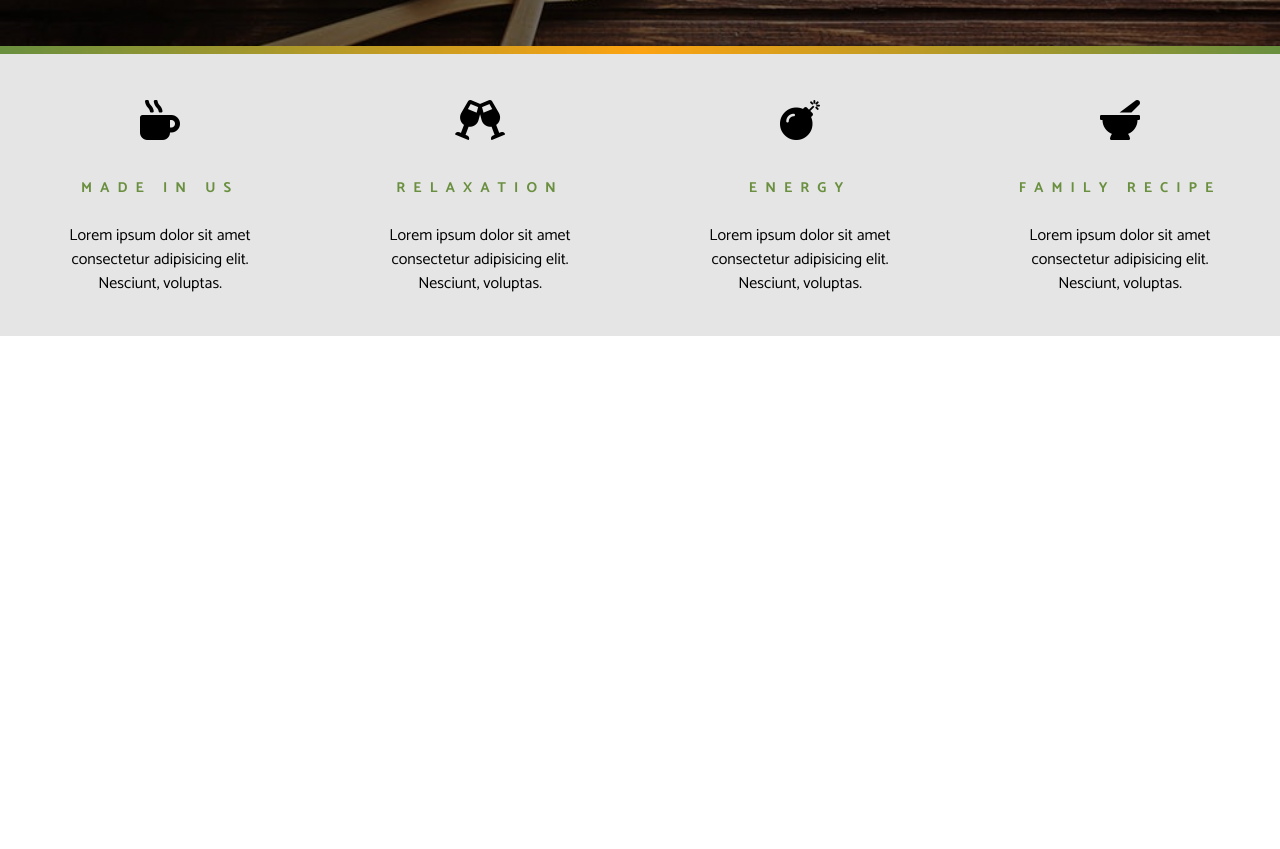
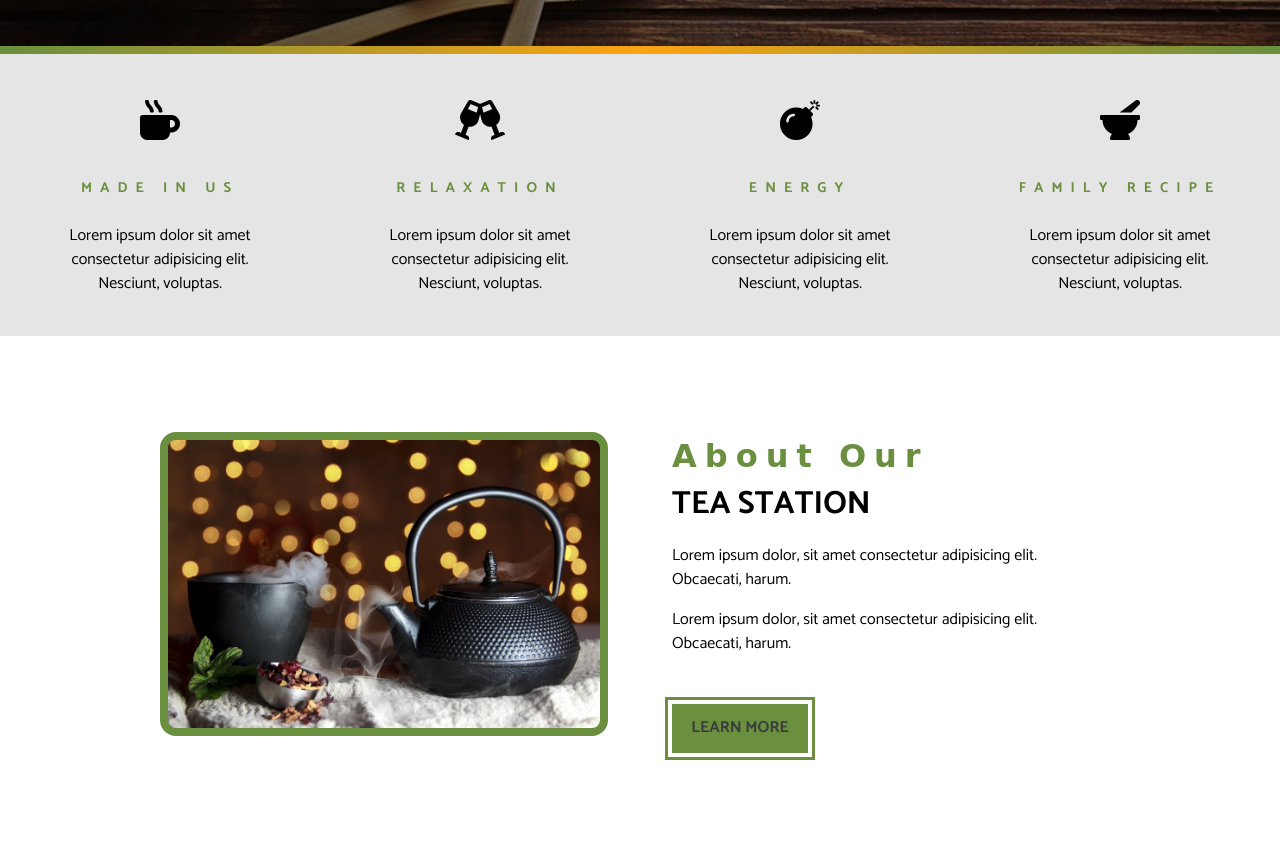
Before and after one commit to viveloper/tea-station, a plain HTML site: page index.html in a window 1280 px wide. Shown: the part 754-1603 px from the top of the page. Before the commit the page ends 1090 px from the top, so only its background shows below. Drawn offline with Linux system fonts and the light colour scheme; a web font is replaced by a local one.

Commit message:
added About

```diff
--- a/index.html
+++ b/index.html
@@ -70,5 +70,39 @@
       <!-- end of single skill -->
     </section>
     <!-- end of skills section -->
+    <!-- about section-->
+    <section class="about">
+      <div class="section-center clearfix">
+        <!-- first column -->
+        <article class="about-img">
+          <div class="about-picture-container">
+            <img
+              src="./images/about-bcg.jpeg"
+              alt="tea kettle"
+              class="about-picture"
+            />
+          </div>
+        </article>
+        <!-- second column -->
+        <article class="about-info">
+          <!-- section title -->
+          <div>
+            <h3 class="section-subtitle">about our</h3>
+            <h2 class="section-title">tea station</h2>
+          </div>
+          <!-- end of section title -->
+          <p class="about-text">
+            Lorem ipsum dolor, sit amet consectetur adipisicing elit. Obcaecati,
+            harum.
+          </p>
+          <p class="about-text">
+            Lorem ipsum dolor, sit amet consectetur adipisicing elit. Obcaecati,
+            harum.
+          </p>
+          <a href="about.html" class="main-btn">learn more</a>
+        </article>
+      </div>
+    </section>
+    <!-- end of about section-->
   </body>
 </html>
--- a/styles.css
+++ b/styles.css
@@ -40,6 +40,23 @@ a {
   display: table;
 }
 /* globals */
+.section-center {
+  padding: 4rem 0;
+  width: 80vw;
+  max-width: 1170px;
+  margin: 0 auto;
+}
+.section-subtitle {
+  font-size: 2rem;
+  font-family: var(--slantedText);
+  letter-spacing: var(--letterSpacing);
+  text-transform: capitalize;
+  color: var(--primaryColor);
+}
+.section-title {
+  font-size: 2rem;
+  text-transform: uppercase;
+}
 /* navbar */
 
 /* header */
@@ -199,3 +216,37 @@ a {
   }
 }
 /* end of skills */
+/* about */
+.about-img,
+.about-info {
+  padding: 2rem 0;
+}
+.about-picture-container {
+  background: var(--primaryColor);
+  border: 0.5rem solid var(--primaryColor);
+  border-radius: 1rem;
+  /* overflow */
+  overflow: hidden;
+}
+.about-picture {
+  width: 100%;
+  display: block;
+  transition: var(--mainTransition);
+}
+.about-picture-container:hover .about-picture {
+  opacity: 0.5;
+  transform: scale(1.2);
+}
+.about-text {
+  margin: 1rem 0;
+  max-width: 26rem;
+}
+@media screen and (min-width: 992px) {
+  .about-img,
+  .about-info {
+    float: left;
+    width: 50%;
+    padding: 2rem;
+  }
+}
+/* end of about */
```
